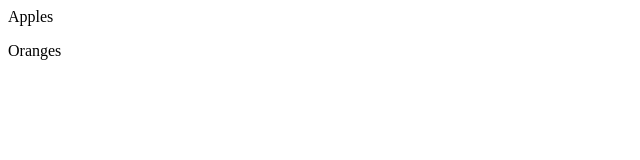
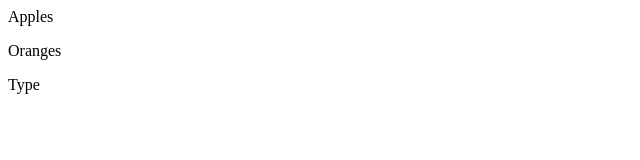
Before and after one commit to Johann961/Test-Project, a plain HTML site: page index.html in a window 1280 px wide. Shown: the full height of the page, 0-640 px from the left. Drawn offline with Linux system fonts and the light colour scheme.

Commit message:
Added Type
Added Type

```diff
--- a/index.html
+++ b/index.html
@@ -6,5 +6,6 @@
 <body>
 	<p>Apples</p>
 	<p>Oranges</p>
+	<p>Type</p>
 </body>
 </html>
```
